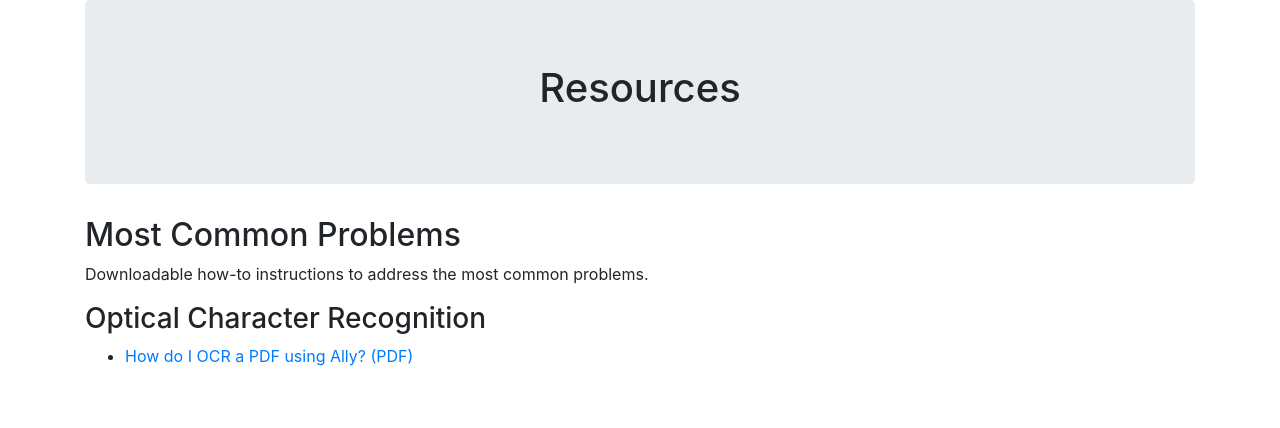
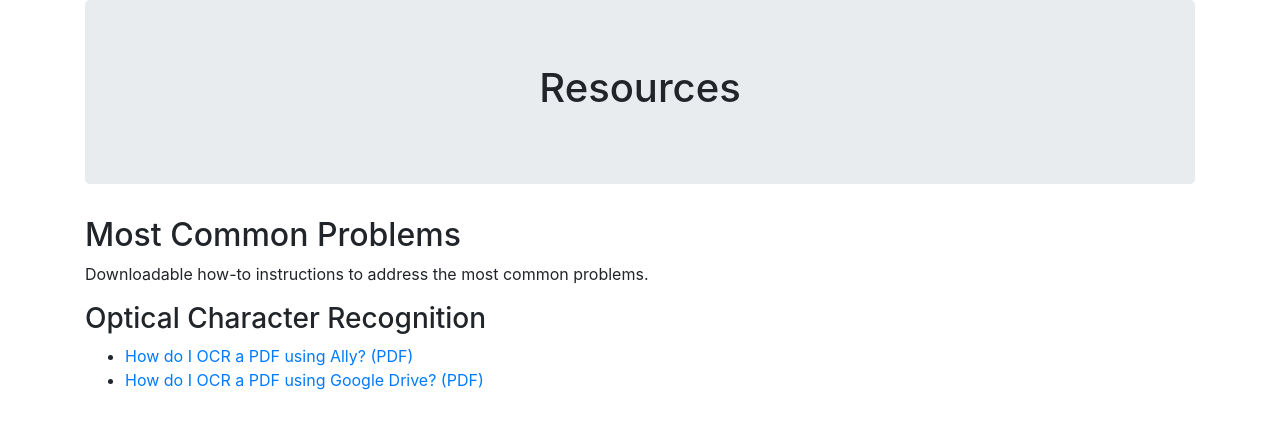
Before and after one commit to access401/-access401.github.io, a plain HTML site: page index.html in a window 1280 px wide. Drawn offline with nearby package versions, Linux system fonts and the light colour scheme.

Commit message:
Update index.html

```diff
--- a/index.html
+++ b/index.html
@@ -17,6 +17,7 @@
       <h3>Optical Character Recognition</h3>
       <ul>
         <li><a href="resources/How do I OCR a PDF using Ally.pdf">How do I OCR a PDF using Ally? (PDF)</a></li>
+        <li><a href="resources/How do I OCR a PDF using Google Drive.docx">How do I OCR a PDF using Google Drive? (PDF)</a></li>
       </ul>
     </div>
   </body>
```
